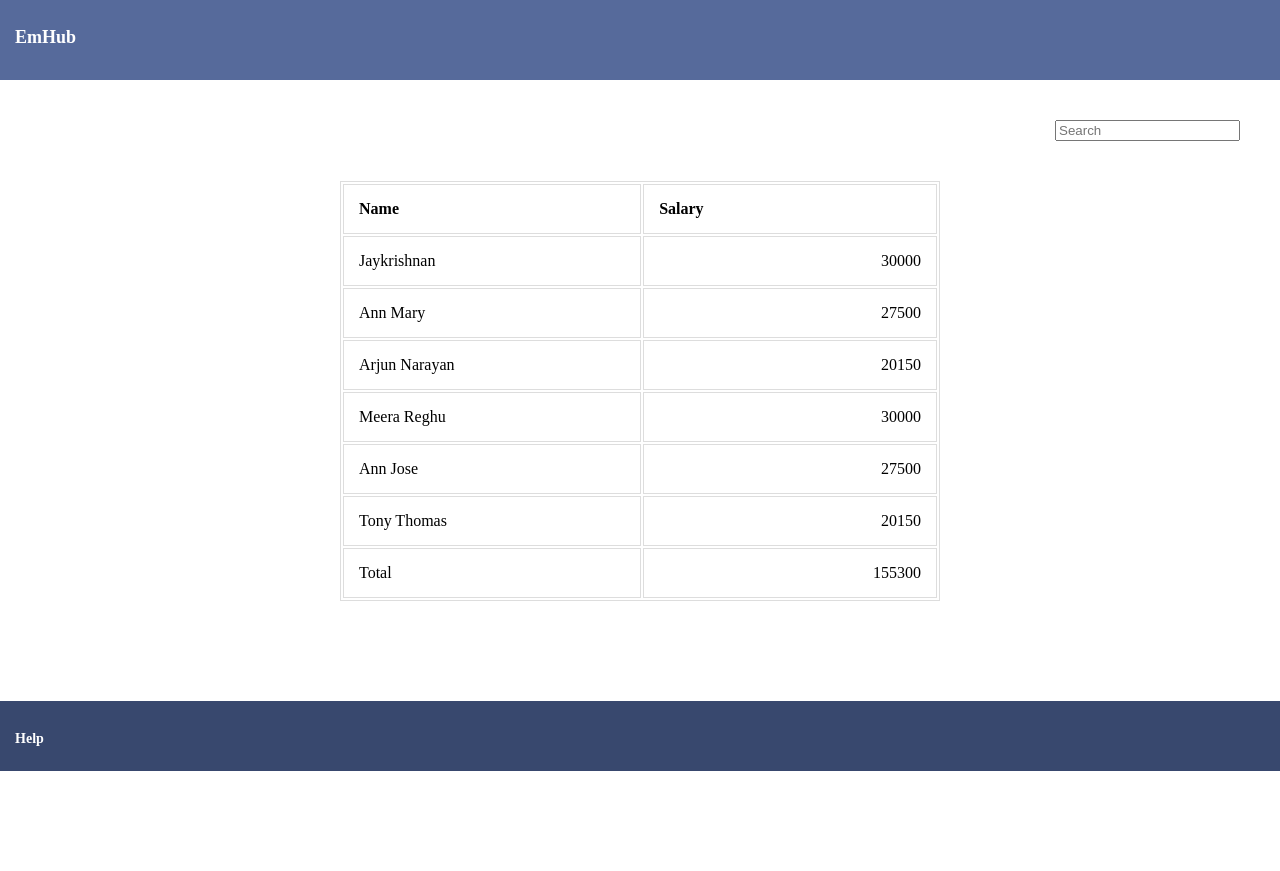
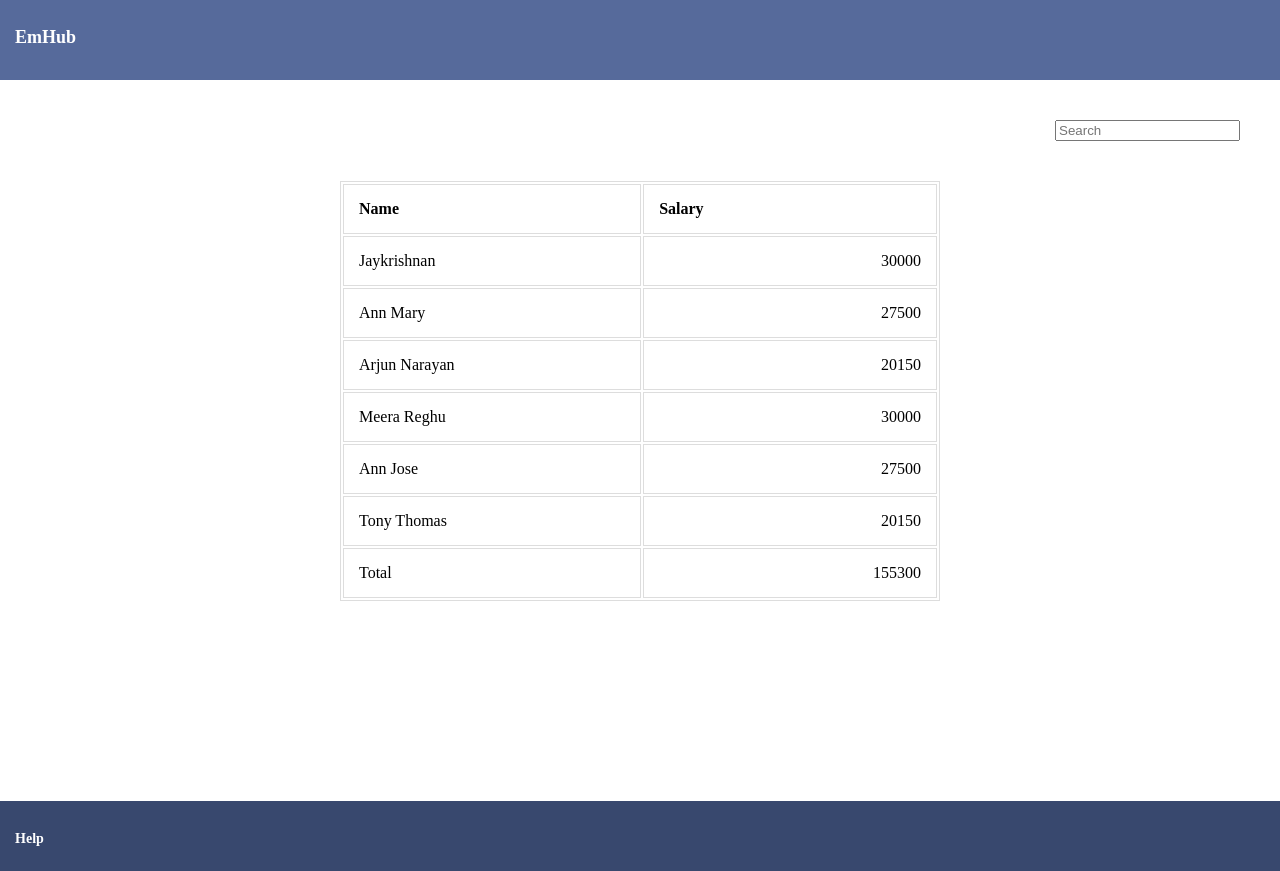
Before and after one commit to annluke/Employee-listing, a plain HTML site: page index.html in a window 1280 px wide. Shown: the top 871 px of the page. Before the commit the page ends 800 px from the top, so only its background shows below. Drawn offline with Linux system fonts and the light colour scheme.

Commit message:
edited style

```diff
--- a/style.css
+++ b/style.css
@@ -1,5 +1,4 @@
 body{
-  /*padding:20px 20px;*/
   margin: 0;
 }
 header {
@@ -20,18 +19,10 @@ footer {
     font-size: 12px;
     padding: 15px;
 }
-/*table, td, th {
-    border: 1px solid #ddd;
-    text-align: left;
-}
-*/
 #main-container {
     height: 90%;
-    /*display: flex;
-    justify-content: center;
-    align-items: center;*/
 }
-.main-container::after {
+#main-container::after {
     content: "";
     display: block;
     height: 100px;
@@ -39,7 +30,6 @@ footer {
 #table-container {
 	margin: 0 auto;
 	width: 600px;
-    /*height: 90%;*/
 	clear: both;
 }
 #table-container::after {
@@ -51,25 +41,13 @@ footer {
     border-collapse: collapse;
     border: 1px solid #ddd;
     text-align: left;
-    /*width: 50%;*/
 }
-
 #displayTable th, td {
     padding: 15px;
     border: 1px solid #ddd;
-    /*text-align: left;*/
     width: 300px;
 }
 #form-group {
 	float: right;
 	margin: 40px;
-	/*height: 60px;*/
 }
-/*.results tr[visible='false'],
-.no-result{
-  display:none;
-}
-
-.results tr[visible='true']{
-  display:table-row;
-}*/
```
